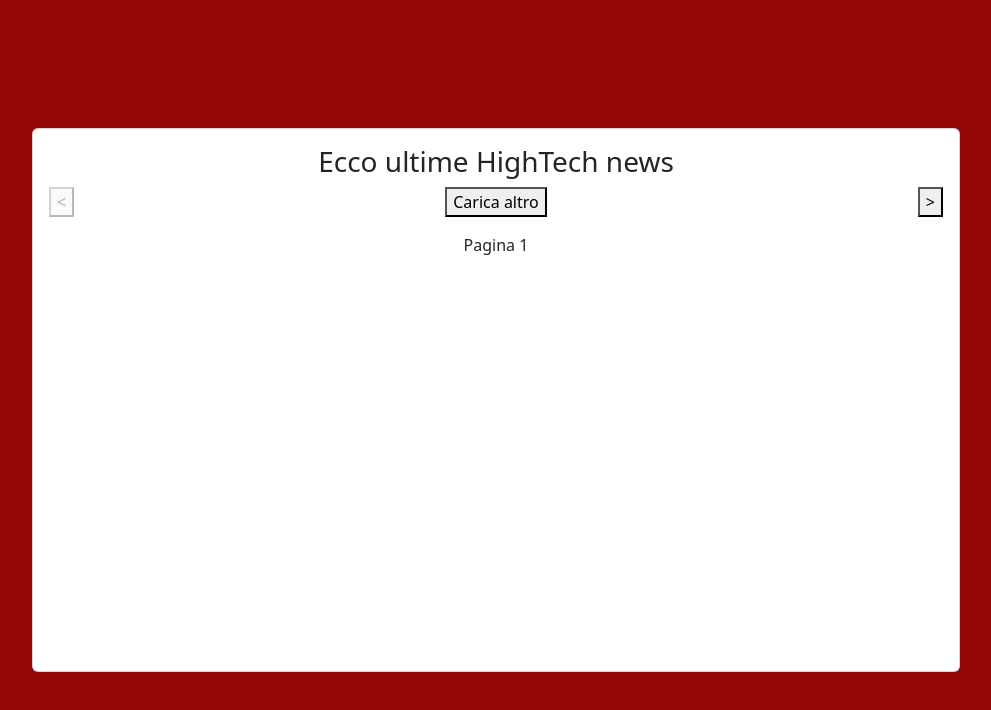
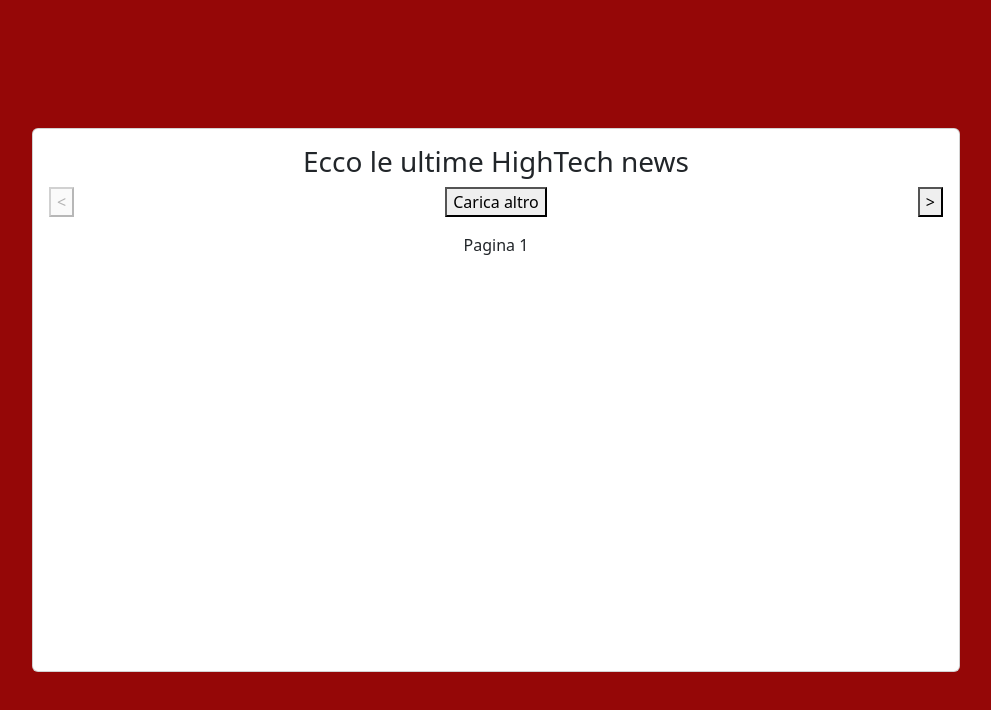
Before and after one commit to Gabri02/NewsBurst, a website built with webpack: page src/html/index.html in a window 1280 px wide. Shown: the whole page, without its empty margins (144-1135 px from the left). Built offline with nearby package versions, Linux system fonts and the light colour scheme; no server answers.

Commit message:
bundle terminato

```diff
--- a/package.json
+++ b/package.json
@@ -24,8 +24,7 @@
     "@babel/runtime": "^7.22.3",
     "axios": "^1.4.0",
     "core-js": "^3.30.2",
-    "lodash": "^4.17.21",
-    "process": "^0.11.10"
+    "lodash": "^4.17.21"
   },
   "devDependencies": {
     "@babel/core": "^7.22.1",
--- a/src/html/index.html
+++ b/src/html/index.html
@@ -20,7 +20,7 @@
           <div class="card" style="min-width: 58rem; min-height: 34rem">
             <div class="card-body">
               <h3 class="card-title text-center">
-                Ecco ultime HighTech news
+                Ecco le ultime HighTech news
               </h3>
               <div
                 id="newsContainer"
```
Also changed, not shown: dist/index.html, dist/main.bundle.js.LICENSE.txt, 2 other files.
